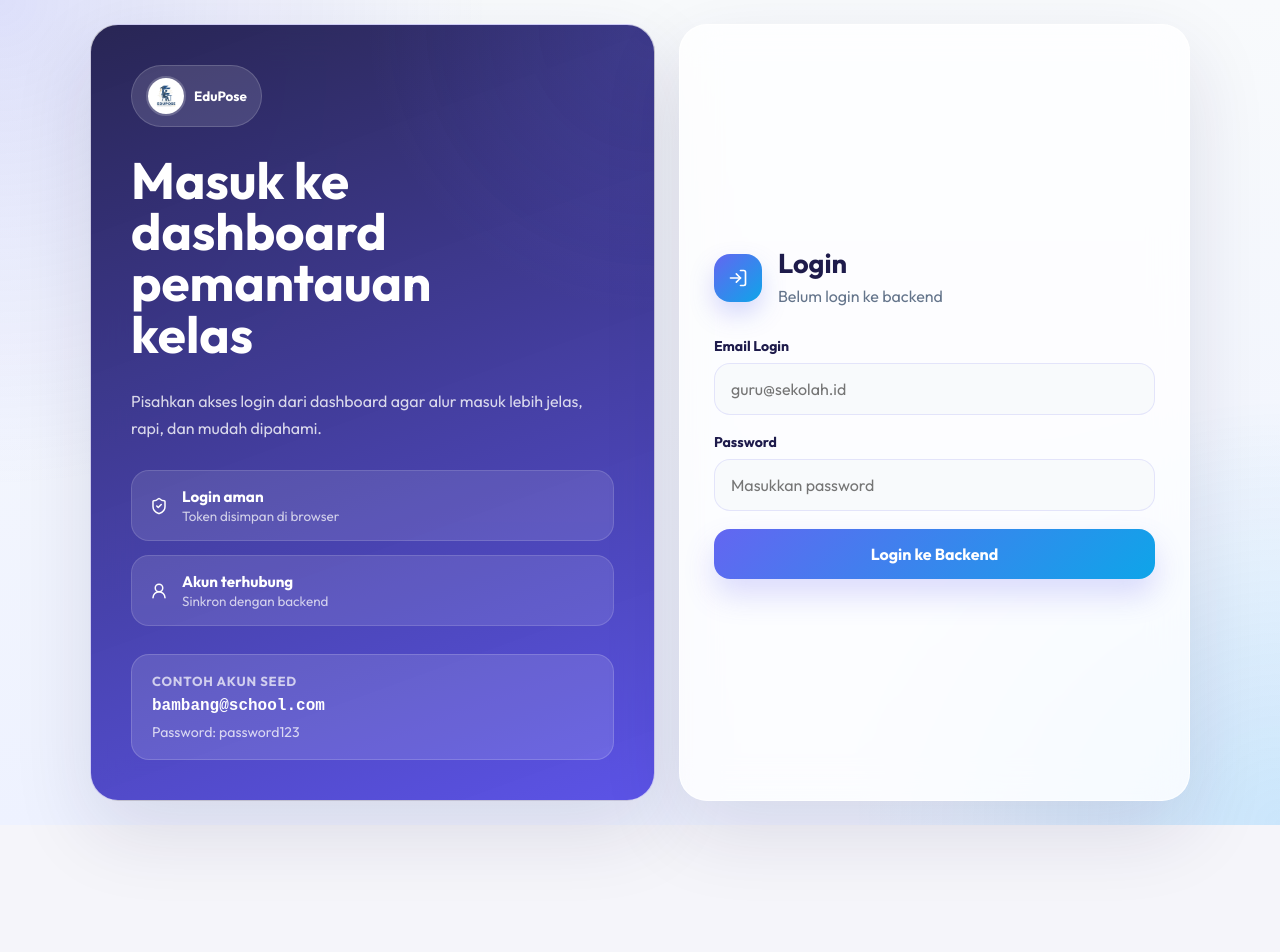
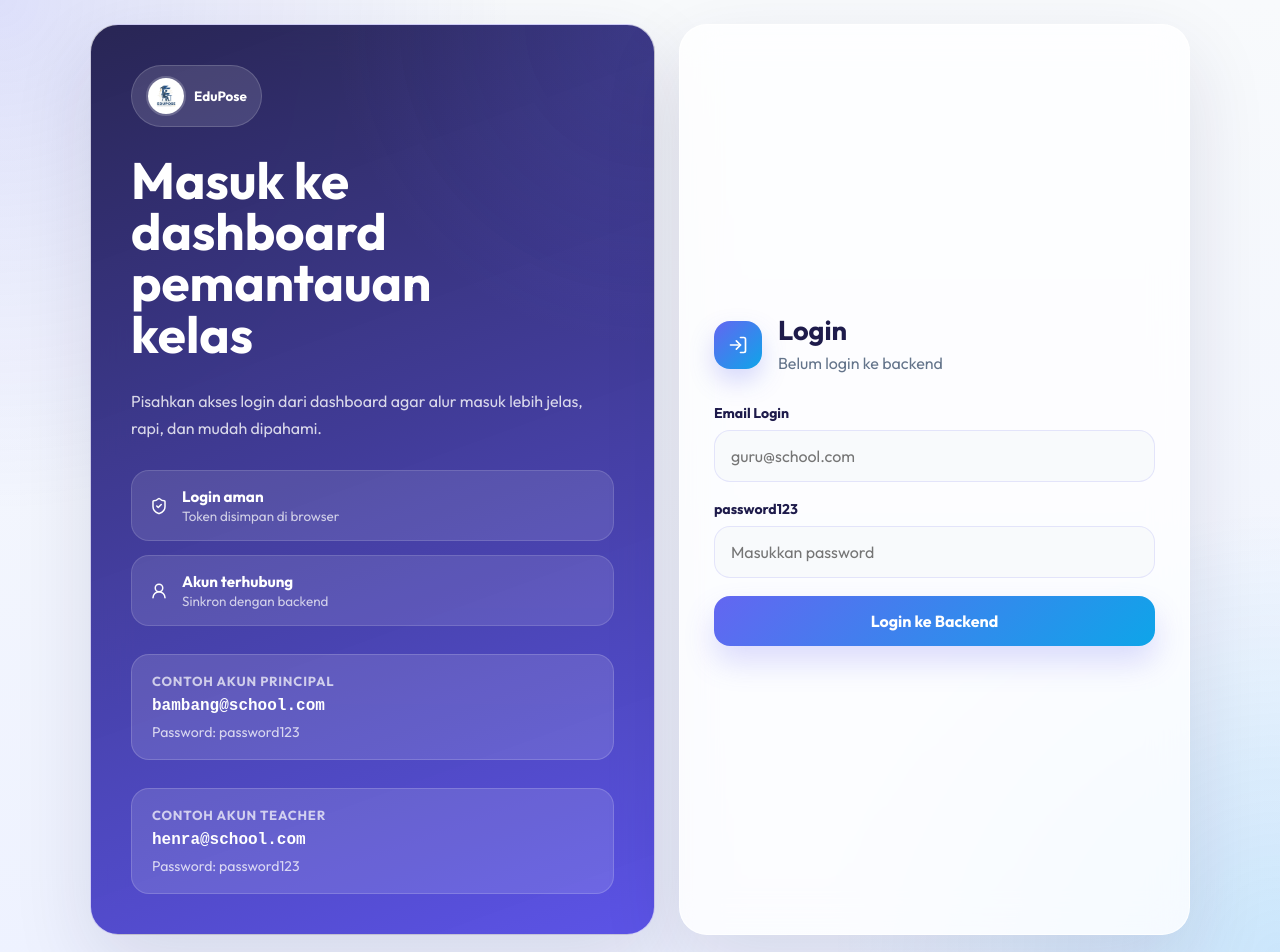
Before and after one commit to nhloiacs/EduPose, a React (Vite) app in the folder frontend/: page / in a window 1280 px wide. Shown: the top 952 px of the page. Before the commit the page ends 825 px from the top, so only its background shows below. Built offline with nearby package versions, Linux system fonts and the light colour scheme; no server answers.

Commit message:
style: update LoginPage

```diff
--- a/frontend/src/components/auth/LoginPage.jsx
+++ b/frontend/src/components/auth/LoginPage.jsx
@@ -40,8 +40,14 @@ export default function LoginPage({
           </div>
 
           <div className="auth-demo-box">
-            <span className="auth-demo-label">Contoh akun seed</span>
+            <span className="auth-demo-label">Contoh akun principal</span>
             <code>bambang@school.com</code>
+            <span className="auth-demo-note">Password: password123</span>
+          </div>
+
+          <div className="auth-demo-box">
+            <span className="auth-demo-label">Contoh akun teacher</span>
+            <code>henra@school.com</code>
             <span className="auth-demo-note">Password: password123</span>
           </div>
         </section>
@@ -62,14 +68,14 @@ export default function LoginPage({
               <span>Email Login</span>
               <input
                 type="email"
-                placeholder="guru@sekolah.id"
+                placeholder="guru@school.com"
                 value={loginForm.email}
                 onChange={(event) => setLoginForm((previousForm) => ({ ...previousForm, email: event.target.value }))}
               />
             </label>
 
             <label className="auth-field">
-              <span>Password</span>
+              <span>password123</span>
               <input
                 type="password"
                 placeholder="Masukkan password"
```
